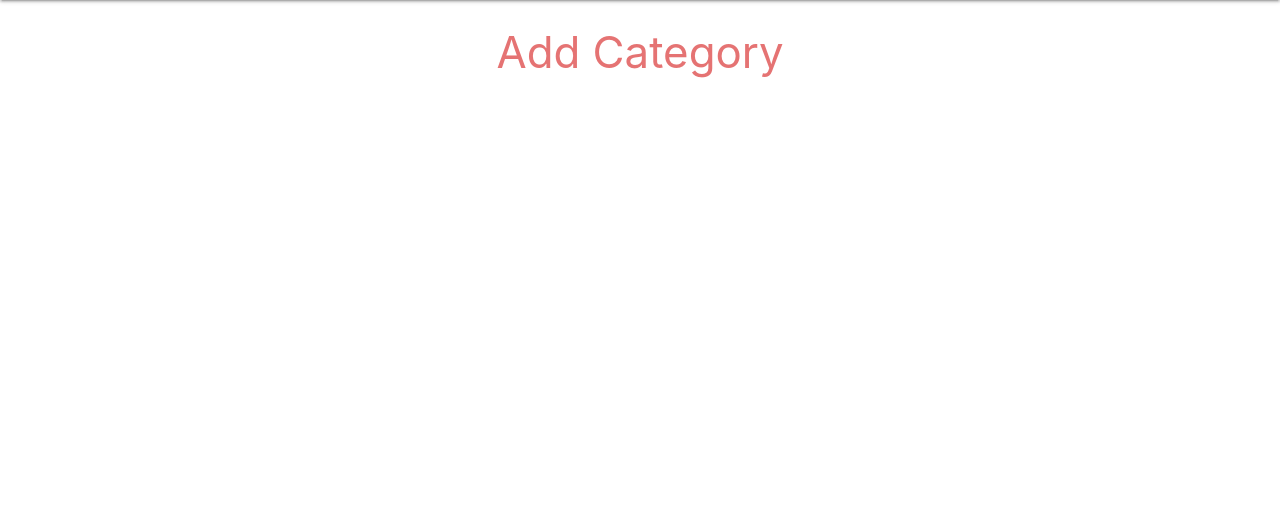
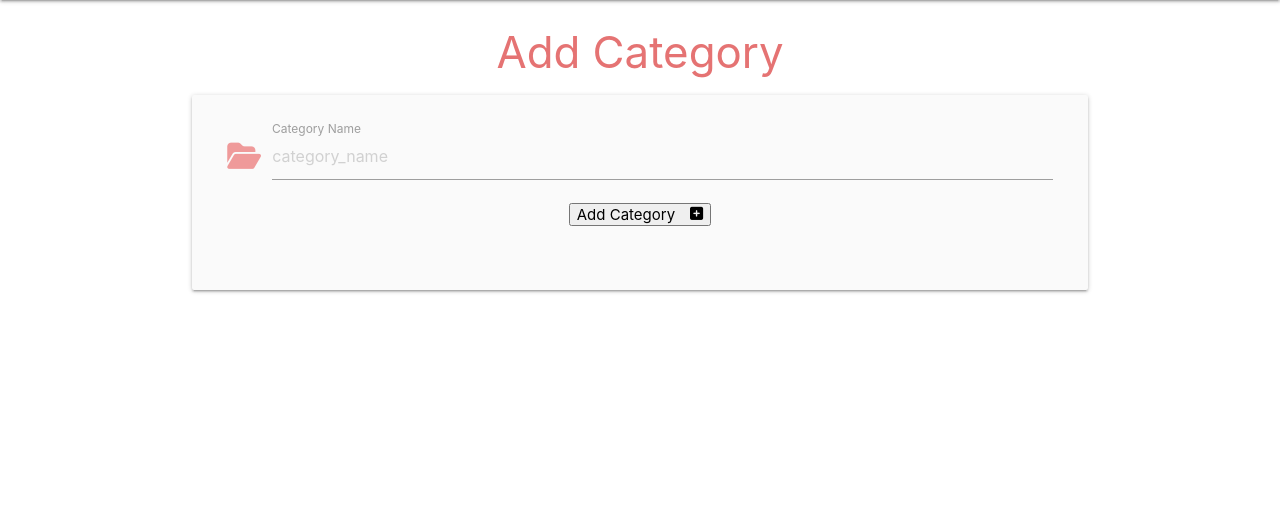
Before and after one commit to shellieD/taskmanager, a Flask app: page /add_category in a window 1280 px wide. Shown: the part 64-594 px from the top of the page. Run offline with Flask 2, Linux system fonts and the light colour scheme; some libraries are stand-ins or nearby versions.

Commit message:
Add form to add_category.html

```diff
--- a/taskmanager/templates/add_category.html
+++ b/taskmanager/templates/add_category.html
@@ -3,4 +3,23 @@
 
 <h3 class="red-text text-lighten-2 center-align">Add Category</h3>
 
+<div class="row card-panel grey lighten-5">
+    <form class="col s12" method="POST" action="{{url_for('add_category')}}">
+        <!-- Category Name -->
+        <div class="row">
+            <div class="input-field col s12">
+                <i class="fas fa-folder-open prefix red-text text-lighten-3"></i>
+                <input placeholder="category_name" name="category_name" min-length="3" maxlength="25" type="text" class="validate" required>
+                <label for="category_name">Category Name</label>
+            </div>
+            <div class="row">
+                <div class="col s12 center-align">
+                    <button type="submit">
+                        Add Category <i class="fas fa-plus-square right"></i>
+                    </button>
+                </div>
+        </div>
+    </form>
+</div>
+
 {% endblock %}
```
